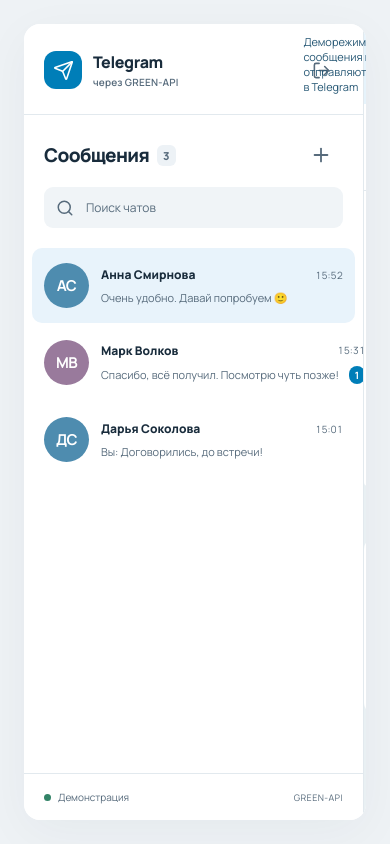
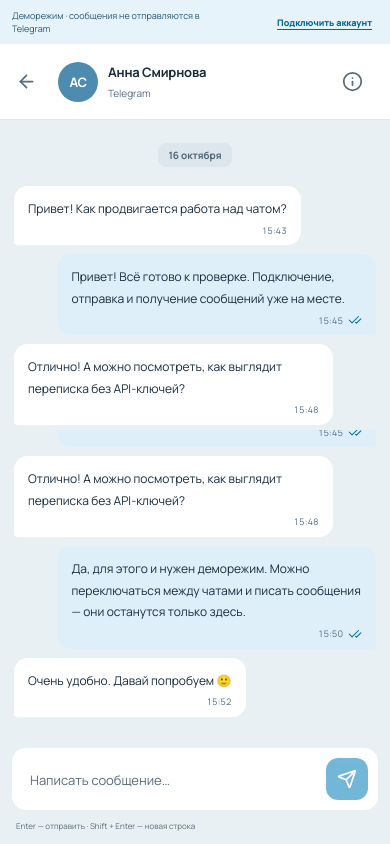
Before and after one commit to asanaliwhy/Test-Frontend-TG, a React (Vite) app: page / in a window 390 px wide. Both pictures are taken after a click on the button "Открыть демо". Built offline with nearby package versions, Linux system fonts and the light colour scheme.

Commit message:
feat: adapt chat navigation and composer to mobile viewports

```diff
--- a/src/components/chat.css
+++ b/src/components/chat.css
@@ -77,3 +77,27 @@
 .help-button { margin-left: auto; }
 .mobile-back { display: none; }
 .text-button { border: 0; background: transparent; padding: 5px 4px; display: inline-flex; align-items: center; gap: 5px; color: #006797; text-decoration: underline; text-underline-offset: 3px; font-size: inherit; }
+@media (min-width: 1600px) { .chat-page { padding: 40px; } }
+@media (max-width: 1050px) { .workspace { grid-template-columns: 290px minmax(0, 1fr); } .chat-page { padding: 16px; } .sidebar-brand { padding-left: 16px; padding-right: 12px; } .message { max-width: 88%; } .timeline { padding-left: 5%; padding-right: 5%; } }
+@media (max-width: 700px) {
+  .chat-page { padding: 0; }
+  .workspace { border-radius: 0; display: block; box-shadow: none; }
+  .sidebar { height: 100%; border: 0; }
+  .chat-surface { display: none; height: 100%; }
+  .show-conversation .sidebar { display: none; }
+  .show-conversation .chat-surface { display: flex; }
+  .mobile-back { display: inline-flex; margin-left: -12px; }
+  .conversation-header { padding: 12px 16px; min-height: 76px; gap: 10px; }
+  .contact-heading h2 { font-size: 13px; }
+  .contact-heading p span { display: none; }
+  .avatar-large { width: 40px; height: 40px; font-size: 13px; }
+  .demo-banner { font-size: 9px; padding: 9px 12px; gap: 8px; justify-content: space-between; }
+  .demo-banner span { max-width: 215px; }
+  .demo-banner button { font-size: 9px; text-align: right; }
+  .timeline { padding: 0 14px 14px; }
+  .message { font-size: 12px; max-width: 88%; }
+  .composer-area { padding: 8px 12px max(12px, env(safe-area-inset-bottom)); }
+  .composer-help { font-size: 8px; }
+  .new-chat-body { padding: 32px 24px; }
+  .chat-item { padding: 17px 14px; }
+}
```
